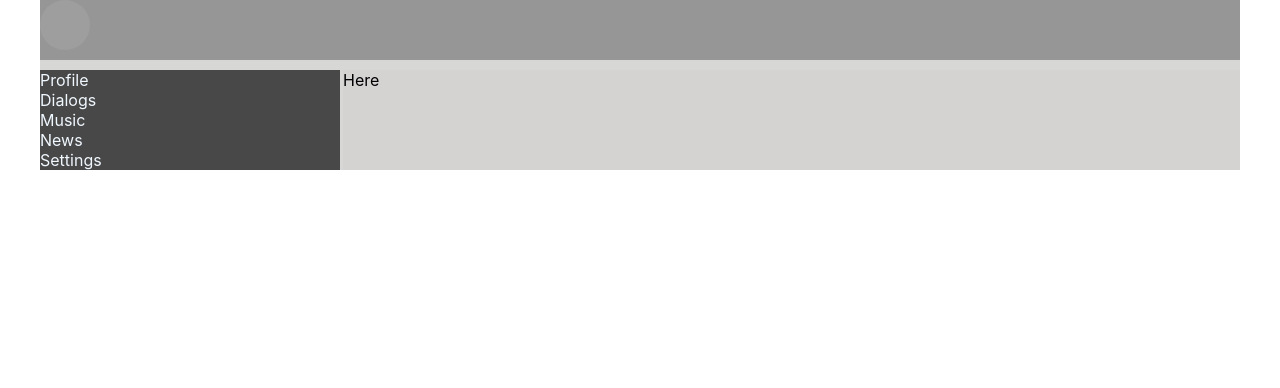
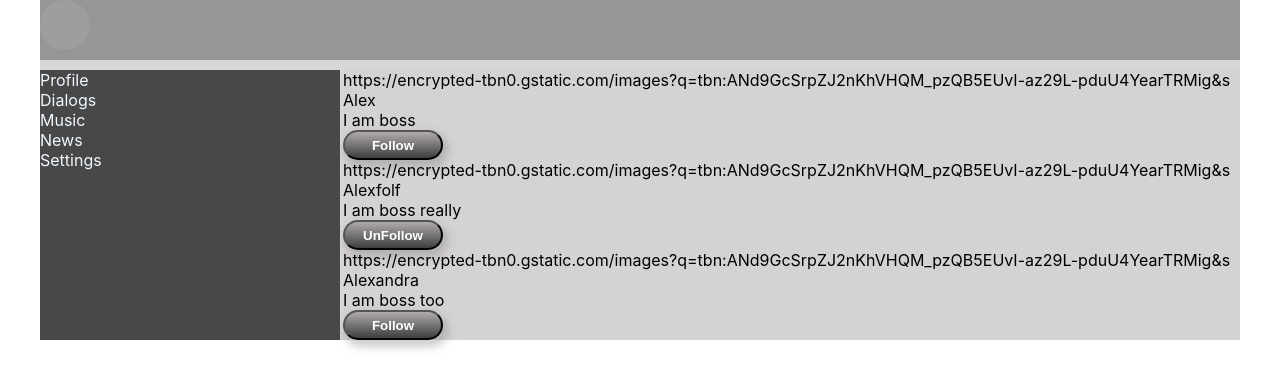
Before and after one commit to AlexBranitsky/Set, a React (Create React App) app: page /users in a window 1280 px wide. Shown: the top 388 px of the page. Built offline with nearby package versions, Linux system fonts and the light colour scheme; grey boxes are pictures that could not be loaded.

Commit message:
first commit

```diff
--- a/src/App.js
+++ b/src/App.js
@@ -4,7 +4,7 @@ import { Navbar } from './components/Navbar/Navbar';
 import { Profile } from './components/Profile/Profile';
 import { Route, Routes } from 'react-router-dom'
 import { DialogsConteiner } from './components/Dialogs/DialogsConteiner';
-import { Users } from './components/Users/Users';
+import { UsersContainer } from './components/Users/Userscontainer';
 
 
 function App() {
@@ -17,7 +17,7 @@ function App() {
         <Routes>
           <Route path='/dialogs' element={<DialogsConteiner />} />
           <Route path='/profile' element={<Profile />} />
-          <Route path='/users' element={<Users />} />
+          <Route path='/users' element={<UsersContainer />} />
         </Routes>
       </div>
     </div>
--- /dev/null
+++ b/src/components/Users/Userscontainer.jsx
@@ -0,0 +1,25 @@
+import { connect } from "react-redux";
+import { followAC, setUsers, unFollowAC } from "../../redux/users_redux";
+import { Users } from "./Users";
+
+let mapStatetoProps = (state)=>{
+    console.log(state)
+    return{
+        users: state.usersPage.users
+    }
+};
+let mapDispatchToProps = (dispatch)=>{
+    return{
+        FOLLOW: (userId)=>{
+            dispatch(followAC(userId));
+        },
+        UNFOLLOW: (userId)=>{
+            dispatch(unFollowAC(userId));
+        },
+        SET_USERS: (users)=>{
+            dispatch(setUsers(users));
+        }
+    }
+};
+
+export const UsersContainer = connect(mapStatetoProps,mapDispatchToProps)(Users)
--- a/src/components/Users/users.jsx
+++ b/src/components/Users/users.jsx
@@ -1,6 +1,22 @@
 import React from "react";
-export const Users = ()=>{
+export const Users = (props)=>{
     return(
-        <div>Here</div>
+
+            <div>
+                {props.users.map(user=> <div key={user.id}>
+                    <div>
+                        <div>{user.avaphoto}</div>
+                        <div>{user.fullname}</div>
+                    </div>
+                    <div>
+                        <div>{user.status}</div>
+                    </div>
+                    <div>
+                        {user.followed
+                        ?<button onClick={()=>{props.FOLLOW(user.id)}}>Follow</button>
+                        :<button onClick={()=>{props.UNFOLLOW(user.id)}}>UnFollow</button>}
+                    </div>
+                </div>)}
+            </div>
     )
 }
--- a/src/redux/redux-store.js
+++ b/src/redux/redux-store.js
@@ -1,10 +1,12 @@
-import {combineReducers, legacy_createStore as createStore} from 'redux'
+import { combineReducers, legacy_createStore as createStore } from 'redux';
 import { dialogsReducer } from './dialogs_reducer';
 import { profileReducer } from './profile_reducer';
+import { usersReducer } from './users_redux';
 
 
 let reducers = combineReducers({
     profilePage: profileReducer,
     messagePage: dialogsReducer,
+    usersPage: usersReducer,
 })
 export let store = createStore(reducers);
--- /dev/null
+++ b/src/redux/users_redux.js
@@ -0,0 +1,73 @@
+const FOLLOW = 'FOLLOW';
+const UNFOLLOW = 'UNFOLLOW';
+const SET_USERS = 'SET_USERS';
+
+let initialState = {
+    users: [
+        {
+            id: '1',
+            followed:true,
+            avaphoto: 'https://encrypted-tbn0.gstatic.com/images?q=tbn:ANd9GcSrpZJ2nKhVHQM_pzQB5EUvI-az29L-pduU4YearTRMig&s',
+            fullname: 'Alex',
+            status: 'I am boss',
+            location: { cityname: 'Minsk', country: 'Belarus' },
+        },
+        {
+            id: '2',
+            followed:false,
+            avaphoto: 'https://encrypted-tbn0.gstatic.com/images?q=tbn:ANd9GcSrpZJ2nKhVHQM_pzQB5EUvI-az29L-pduU4YearTRMig&s',
+            fullname: 'Alexfolf',
+            status: 'I am boss really',
+            location: { cityname: 'Minsk', country: 'Belarus' },
+        },
+        {
+            id: '3',
+            followed:true,
+            avaphoto: 'https://encrypted-tbn0.gstatic.com/images?q=tbn:ANd9GcSrpZJ2nKhVHQM_pzQB5EUvI-az29L-pduU4YearTRMig&s',
+            fullname: 'Alexandra',
+            status: 'I am boss too',
+            location: { cityname: 'Minsk', country: 'Belarus' },
+        },
+    ],
+}
+
+export const usersReducer = (state = initialState, action) => {
+    switch (action.type) {
+        case FOLLOW:
+            return{
+                ...state,
+                users:state.users.map(user=>{
+                    if(user.id === action.userId){
+                        return{...user, followed:true}
+                    }
+                    return user;
+                })
+            }
+        case UNFOLLOW:
+            return{
+                ...state,
+                users:state.users.map(user=>{
+                    if(user.id === action.userId){
+                        return{...user, followed:false}
+                    }
+                    return user;
+                })
+            }
+        case SET_USERS:
+            return{
+                ...state, users:[...state.users, ...action.users]
+            }
+        default: return state;
+    }
+
+
+}
+export const followAC = (userId) => {
+    return ({ type: FOLLOW, userId })
+}
+export const unFollowAC = (userId) => {
+    return ({ type: UNFOLLOW, userId })
+}
+export const setUsers = (users) =>{
+    return({type: SET_USERS, users})
+}
```
